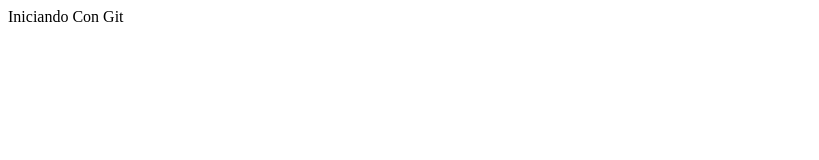
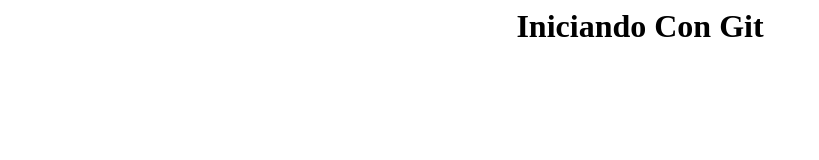
Before and after one commit to jhonathannunez/AprendiendoGit, a plain HTML site: page index.html in a window 1280 px wide. Shown: the whole page, without its empty margins (0-819 px from the left). Drawn offline with Linux system fonts and the light colour scheme.

Commit message:
agragando etiqueta h1 y centralizando

```diff
--- a/index.html
+++ b/index.html
@@ -1,6 +1,6 @@
 <html>
 	<head>
-		<label>Iniciando Con Git</label>
+		<h1 align="center"><b>Iniciando Con Git</b></h1>
 	</head>
 	<body>
 	</body>
```
